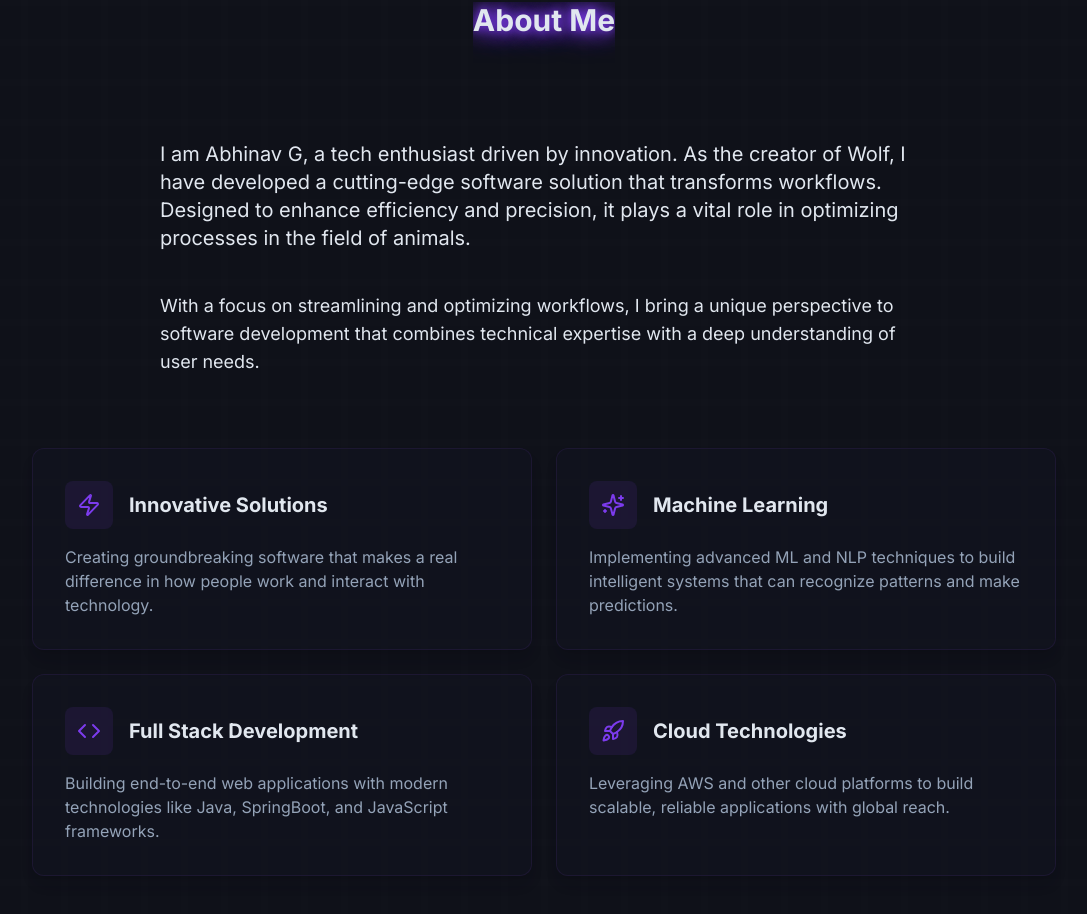
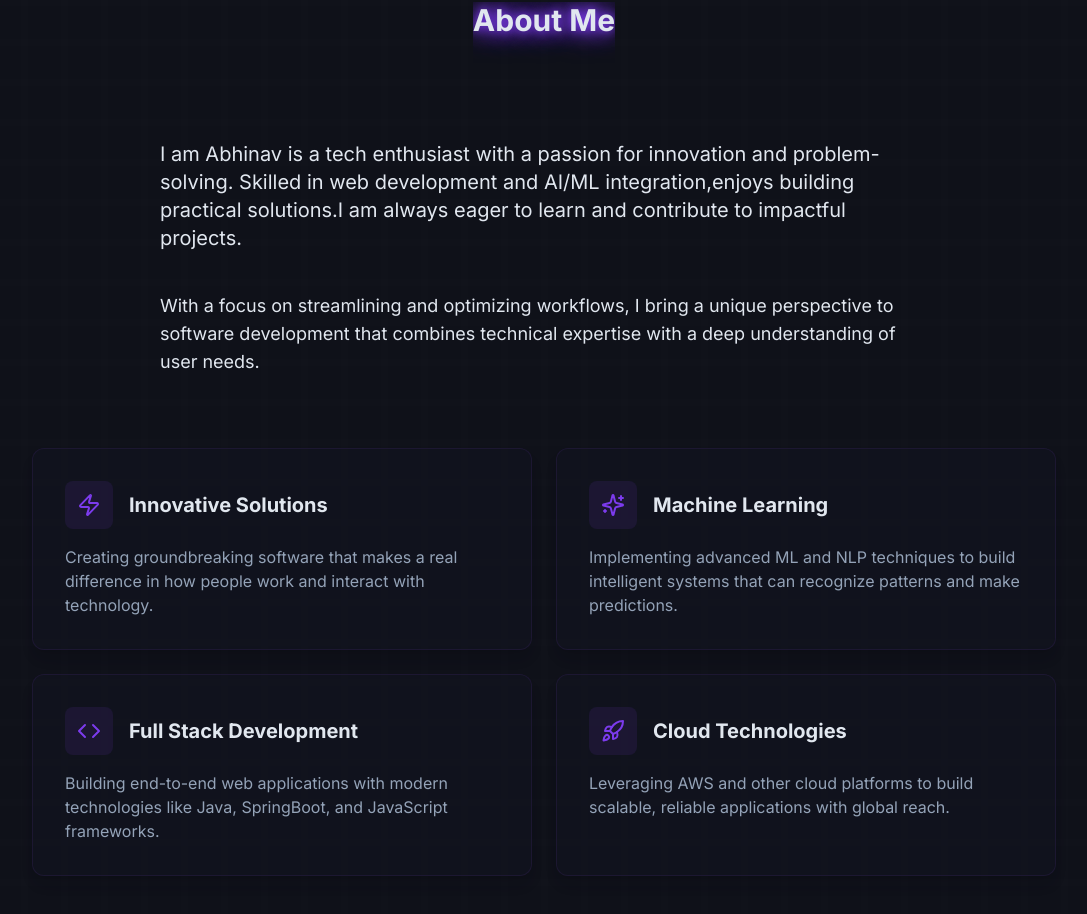
Before and after one commit to AbhinavG2004/portfolio-new, a React (Vite) app: page / in a window 1280 px wide. Shown: the part 878-1792 px from the top of the page, without its empty margins (96-1183 px from the left). Built offline with nearby package versions, Linux system fonts and the light colour scheme.

Commit message:
Update About.tsx

```diff
--- a/src/components/About.tsx
+++ b/src/components/About.tsx
@@ -46,7 +46,7 @@ const About = () => {
         <div className="space-y-10">
           <div className="overflow-hidden max-w-3xl mx-auto">
             <p className="text-xl animate-on-scroll opacity-0">
-              I am Abhinav G, a tech enthusiast driven by innovation. As the creator of Wolf, I have developed a cutting-edge software solution that transforms workflows. Designed to enhance efficiency and precision, it plays a vital role in optimizing processes in the field of animals.
+              I am Abhinav is a tech enthusiast with a passion for innovation and problem-solving. Skilled in web development and AI/ML integration,enjoys building practical solutions.I am always eager to learn and contribute to impactful projects.
             </p>
           </div>
 
```
